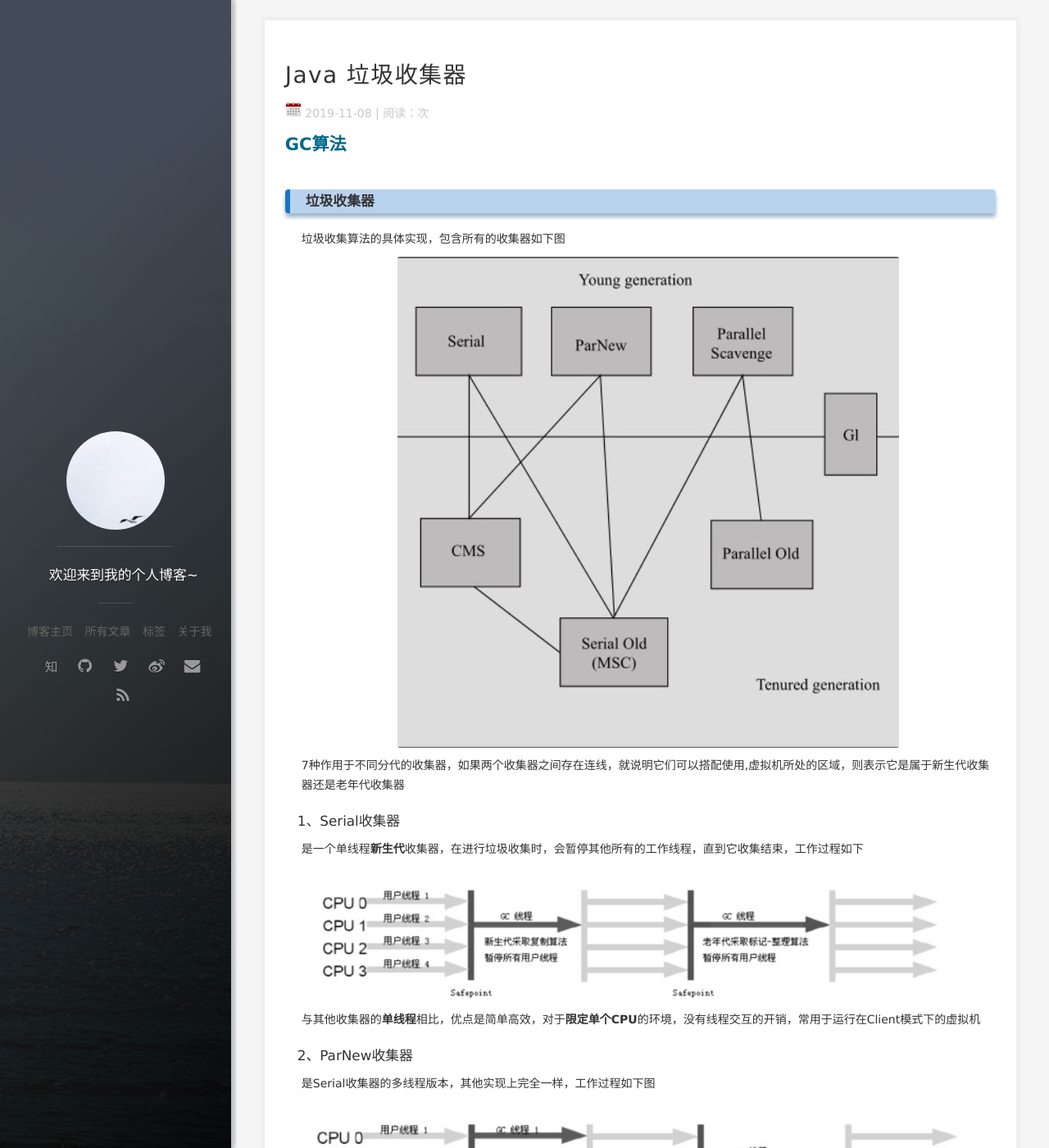
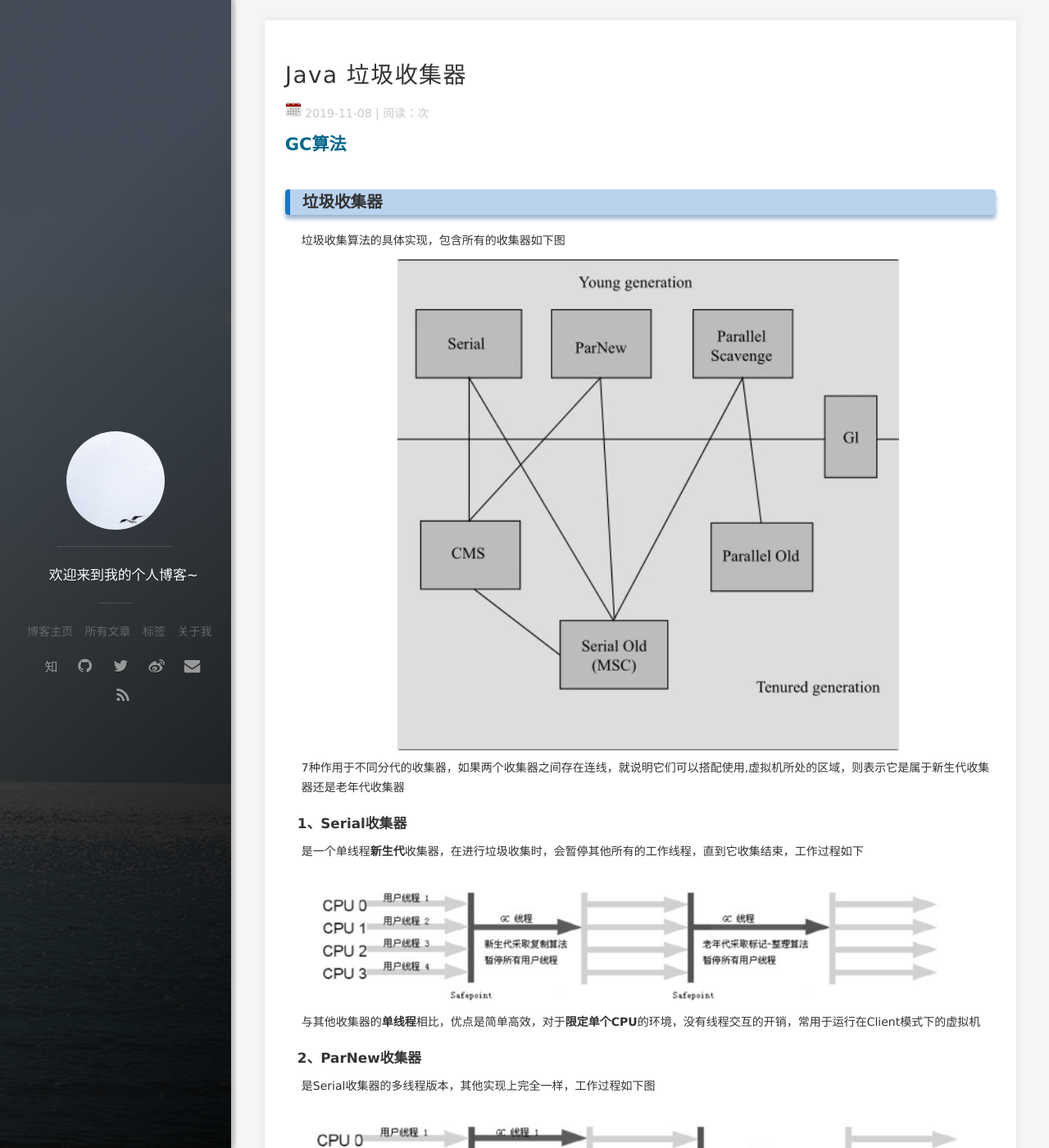
Before and after one commit to zichen-fei/zichen-fei.github.io, a Jekyll site: the page built from _posts/2019-11-08-garbageCollector.md, in a window 1280 px wide and 1400 px high. Shown: the whole window at 82% size. Built offline with Jekyll 4.4.1, drawn with Linux system fonts in a browser that asks for light colours; nearby versions of some CDN libraries; comment, search, counter and statistics services are not loaded.

Commit message:
update style

````diff
--- a/_posts/2019-11-08-garbageCollector.md
+++ b/_posts/2019-11-08-garbageCollector.md
@@ -16,7 +16,7 @@ tags: JVM
 
 7种作用于不同分代的收集器，如果两个收集器之间存在连线，就说明它们可以搭配使用,虚拟机所处的区域，则表示它是属于新生代收集器还是老年代收集器
 
-#### 1、Serial收集器
+#### **1、Serial收集器**
 
 是一个单线程**新生代**收集器，在进行垃圾收集时，会暂停其他所有的工作线程，直到它收集结束，工作过程如下
 
@@ -24,7 +24,7 @@ tags: JVM
 
 与其他收集器的**单线程**相比，优点是简单高效，对于**限定单个CPU**的环境，没有线程交互的开销，常用于运行在Client模式下的虚拟机
 
-#### 2、ParNew收集器
+#### **2、ParNew收集器**
 
 是Serial收集器的多线程版本，其他实现上完全一样，工作过程如下图
 
@@ -41,7 +41,7 @@ ParNew收集器由于有线程交互的开销，在单CPU的环境中没有Seria
 
 + 并发（Concurrent）：指用户线程与垃圾收集线程同时执行（但不一定是并行的，可能会交替执行），用户程序在继续运行，而垃圾收集程序运行于另一个CPU上
 
-#### 3、Parallel Scavenge收集器
+#### **3、Parallel Scavenge收集器**
 
 是一个**新生代**使用**复制算法**的**并行多线程**收集器，目标是达到一个可控制的吞吐量
 
@@ -62,7 +62,7 @@ ParNew收集器由于有线程交互的开销，在单CPU的环境中没有Seria
 晋升老年代对象年龄（-XX:PretenureSizeThreshold）等细节参数，虚拟机会根据当前系统的运行情况收集性能监控信息，
 动态调整这些参数以提供最合适的停顿时间或者最大的吞吐量
 
-#### 4、Serial Old收集器
+#### **4、Serial Old收集器**
 
 是Serial收集器的老年代版本，是一个单线程收集器，使用“标记-整理”算法，主要在Client模式下虚拟机使用。如果在Server模式下，主要有两大用途
 
@@ -74,7 +74,7 @@ ParNew收集器由于有线程交互的开销，在单CPU的环境中没有Seria
 
 ![](/images/posts/gc/a3.png)
 
-#### 5、Parallel Old收集器
+#### **5、Parallel Old收集器**
 
 是Parallel Scavenge收集器的**老年代**版本，使用多线程和“标记-整理”算法，在注重吞吐量以及CPU资源敏感的场合，可以优先考虑Parallel Scavenge
 加Parallel Old收集器
@@ -83,7 +83,7 @@ ParNew收集器由于有线程交互的开销，在单CPU的环境中没有Seria
 
 ![](/images/posts/gc/a5.png)
 
-#### 6、CMS收集器
+#### **6、CMS收集器**
 
 CMS（Concurrent Mark Sweep）收集器是基于”标记-清除“算法实现的，一种以获取最短回收停顿时间为目标的收集器。目前很大一部分的Java应用集中在互联网站或者B/S系统的服务端上，
 这类应用尤其重视服务的响应速度，希望系统停顿时间最短，以给用户带来较好的体验。CMS收集器就非常符合这类应用的需求。
@@ -125,7 +125,7 @@ CMS（Concurrent Mark Sweep）收集器是基于”标记-清除“算法实现
 用于在CMS收集器顶不住要进行FullGC时开启内存碎片的合并整理过程，内存整理的过程是无法并发的，空间碎片问题没有了，但停顿时间不得不变长，
 另外一个参数```-XX:CMSFullGCsBeforeCompaction```，是用于设置执行多少次不压缩的Full GC后，跟着来一次带压缩的（默认值为0，表示每次进入Full GC时都进行碎片整理）
 
-#### 7、G1收集器
+#### **7、G1收集器**
 
 G1（Garbage-First）收集器是当今收集器技术发展的最前沿成果之一，是一款面向服务端应用的垃圾收集器，与其他GC收集器相比，G1具备如下特点
 
@@ -176,7 +176,7 @@ G1收集器的运作大致可划分为以下几个步骤（不计算维护Rememb
 ![](/images/posts/gc/a7.png)
 
 
-#### 8、垃圾收集器相关参数
+#### **8、垃圾收集器相关参数**
 
 ![](/images/posts/gc/a8.png)
 
@@ -185,7 +185,7 @@ G1收集器的运作大致可划分为以下几个步骤（不计算维护Rememb
 对象的内存分配主要是在堆上分配，对象主要分配在新生代的Eden区上，如果启动了本地线程分配缓冲，将按线程优先在TLAB上分配，
 少数情况下也可能会直接分配在老年代中，分配的规则取决于当前使用的是哪一种垃圾收集器组合，还有虚拟机中与内存相关的参数的设置。
 
-#### 1、对象优先在Eden上分配
+#### **1、对象优先在Eden上分配**
 
 大多数情况下，对象在新生代Eden区中分配。当Eden区没有足够空间进行分配时，虚拟机将发起一次Minor GC。
 
@@ -198,14 +198,14 @@ Minor GC和Full GC区别
 + 老年代GC（Major GC / Full GC）：指发生在老年代的GC，出现了Major GC，经常会伴随至少一次的Minor GC（但非绝对的，
 在Parallel Scavenge收集器的收集策略里就有直接进行Major GC的策略选择过程）。Major GC的速度一般会比Minor GC慢10倍以上。
 
-#### 2、大对象直接进入老年代
+#### **2、大对象直接进入老年代**
 
 需要大量连续内存空间的Java对象，比如很长的字符串以及数组。对于Java虚拟机来说，比遇到一个大对象更加坏的消息就是遇到一群“朝生夕灭”的“短命大对象”，
 写程序的时候应当避免，经常出现大对象容易导致内存还有不少空间时就提前触发垃圾收集以获取足够的连续空间来“安置”它们
 
 可通过```-XX:PretenureSizeThreshold```参数，令大于这个设置值的对象直接在老年代分配。这样做的目的是避免在Eden区及两个Survivor区之间发生大量的内存复制
 
-#### 3、长期存活的对象将进入老年代
+#### **3、长期存活的对象将进入老年代**
 
 虚拟机采用了分代收集的思想来管理内存，内存回收时必须能识别哪些对象应放在新生代，哪些对象应放在老年代中。为了做到这点，
 虚拟机给每个对象定义了一个对象年龄（Age）计数器。如果对象在Eden出生并经过第一次Minor GC后仍然存活，并且能被Survivor容纳的话，
@@ -213,11 +213,11 @@ Minor GC和Full GC区别
 就将会被晋升到老年代中。对象晋升老年代的年龄阈值，可以通过参数```-XX:MaxTenuringThreshold```设置。
 
 
-#### 4、动态对象年龄判定
+#### **4、动态对象年龄判定**
 
 如果在Survivor空间中相同年龄所有对象大小的总和大于Survivor空间的一半，年龄大于或等于该年龄的对象就可以直接进入老年代，无须等到MaxTenuringThreshold中要求的年龄。
 
-#### 5、空间分配担保
+#### **5、空间分配担保**
 
 由于新生代采用复制算法，为了内存的利用率，只使用一个Survivor空间作为轮换，但当进行一次Minor GC之后仍有大量对象存活，极端情况下新生代中的
 所有对象都存活，就需要老年代有足够的空间做分配担保，把Survivor无法容纳的对象直接进入老年代，确保程序能正常为新对象分配内存空间
--- a/css/main.css
+++ b/css/main.css
@@ -121,8 +121,8 @@ h2 {
 }
 
 h3 {
-  font-size: 1.2em;
-  text-indent: 4px;
+  font-size: 1.4em;
+  text-indent: 0px;
   border-radius: 4px;
   padding: 6px 15px;
   margin-bottom: 20px;
````
Also changed, not shown: _posts/2019-11-08-garbageCollectorAlgorithm.md (+9 -9 lines).
